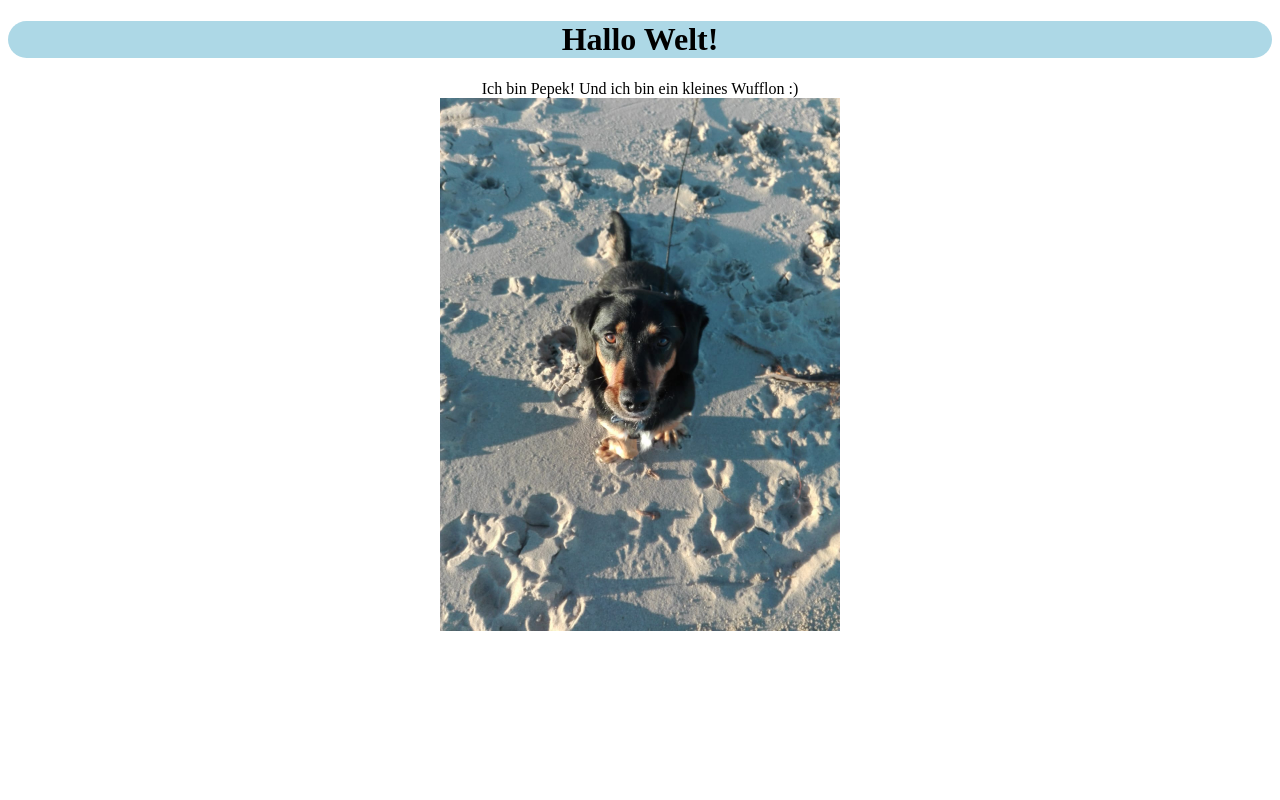
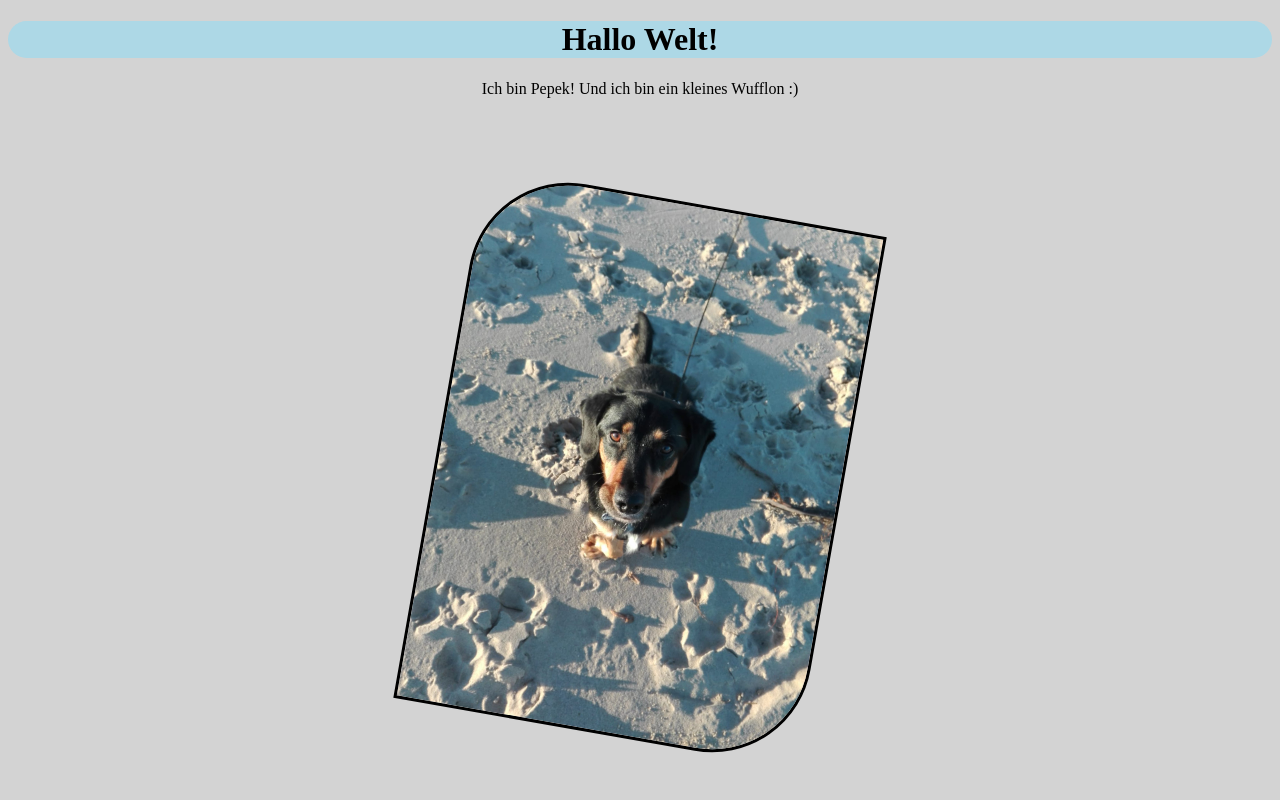
Before and after one commit to muffinmaster1024/muffinmaster1024.github.io, a PHP site: page / in a window 1280 px wide. Run offline with PHP 8.4, Linux system fonts and the light colour scheme.

Commit message:
Add files via upload

```diff
--- a/index.html
+++ b/index.html
@@ -1,12 +1,13 @@
 <!doctype html>
 <html>
-<body>
 <head>
 <link rel="stylesheet" href=style.css>
+</head>
+
+<body style=background-color:lightGray;>
 <h1 class=header>Hallo Welt! </h1>
 <p class=center>Ich bin Pepek! Und ich bin ein kleines Wufflon :)<br>
 <img src=IMG-20191111-WA0005.jpg width=400px>
 </p>
-
 </body>
 </html>
--- a/style.css
+++ b/style.css
@@ -7,3 +7,10 @@ background-color: lightBlue;
 .center{
 text-align: center;
 }
+
+img{
+border: solid;
+transform:rotate(10deg);
+margin-top:100px;
+border-radius: 100px 0 100px 0;
+}
```
